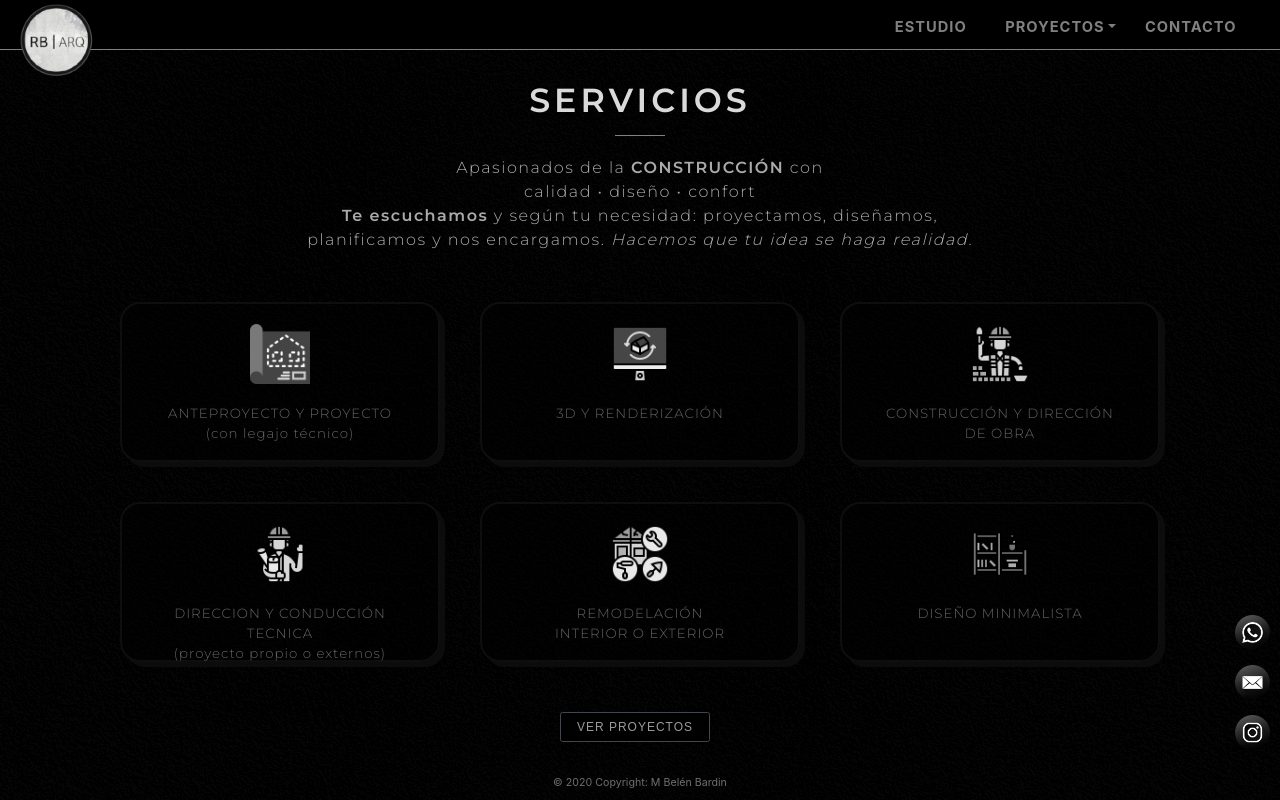
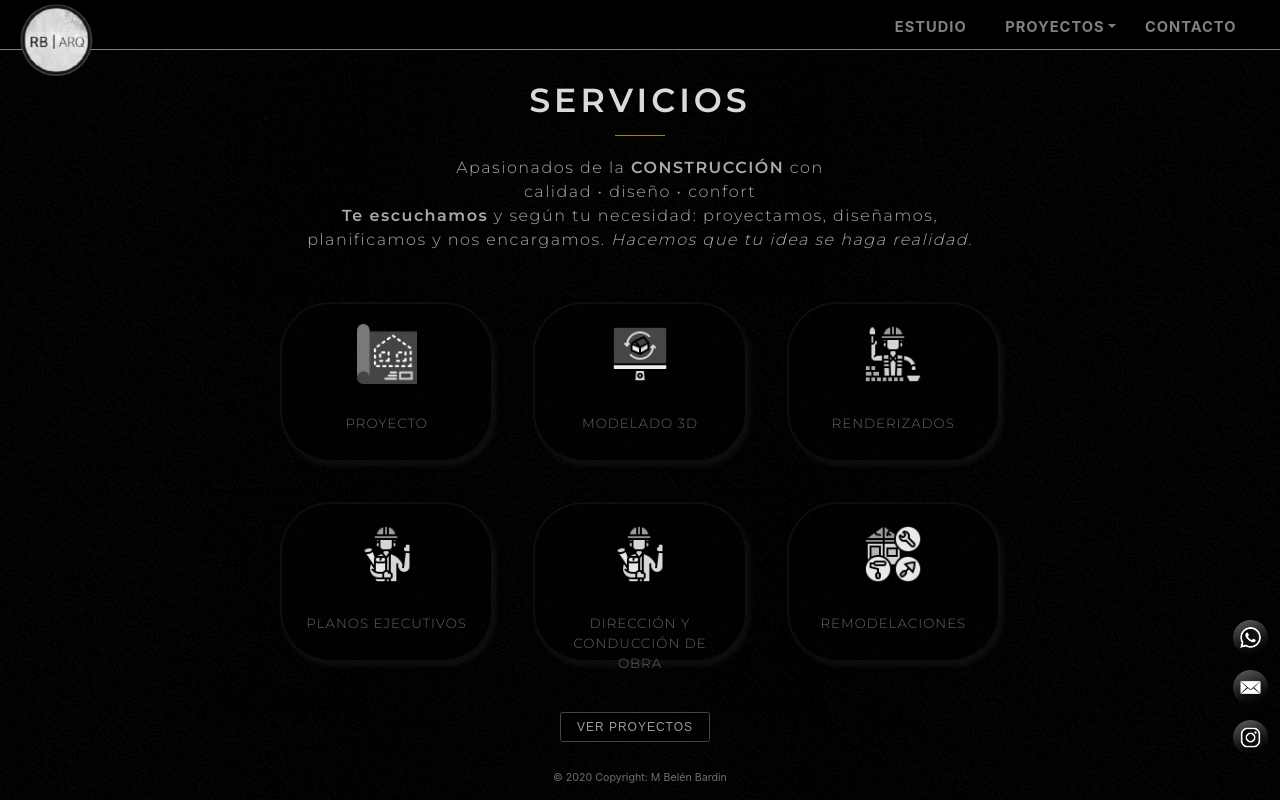
Before and after one commit to mbelenbardin/RB_ARQUITECTURA, a plain HTML site: page servicios.html in a window 1280 px wide. Drawn offline with nearby package versions, Linux system fonts and the light colour scheme.

Commit message:
version2

```diff
--- a/css/styles.css
+++ b/css/styles.css
@@ -18,10 +18,11 @@ body {
 .main {
   height: auto;
   width: 100%;
-  margin-left: 0rem; }
+  margin-left: 0rem;
+  margin-top: 5rem; }
 
 .box_titulo {
-  height: auto;
+  height: 100vh;
   width: 100%;
   margin: 0rem;
   padding: 0rem; }
@@ -59,7 +60,8 @@ body {
   height: 5rem;
   margin: 0;
   padding: 0;
-  position: sticky;
+  position: fixed;
+  z-index: 2;
   top: 0rem;
   border-bottom: 0.1rem solid grey; }
 
@@ -112,35 +114,26 @@ body {
   font-weight: bold; }
 
 /*footer*/
-.footer {
+.footer_texto {
   position: fixed;
-  bottom: 0rem;
-  width: 100%; }
-
-.footer_texto {
+  bottom: 0.5rem;
   background-color: transparent;
   height: 2.5rem;
   color: #6e6e6e;
   text-align: center;
-  font-size: 8pt;
-  padding: 0rem;
-  margin-top: 0rem; }
+  font-size: 8pt; }
 
 .footer_redes {
-  text-align: right;
-  background-color: transparent;
-  width: 100%;
-  padding-left: 0rem;
-  padding-right: 0rem; }
-  .footer_redes ul {
-    margin-right: 1rem; }
-    .footer_redes ul li {
-      display: block;
-      list-style: none; }
-      .footer_redes ul li img {
-        width: 3.5rem;
-        height: 3.5rem;
-        margin-bottom: 1.5rem; }
+  position: fixed;
+  right: 1.2rem;
+  bottom: 3rem;
+  background-color: transparent; }
+  .footer_redes a {
+    display: block; }
+    .footer_redes a img {
+      width: 3.5rem;
+      height: 3.5rem;
+      margin-bottom: 1.5rem; }
 
 /*titulo index*/
 .main_titulomarca {
@@ -330,9 +323,9 @@ body {
   padding-right: 0px; }
 
 .main_servicios_contenedor {
-  border-radius: 2rem;
-  border: 0.2rem solid #0e0e0e;
-  box-shadow: 5px 5px 0 #0c0c0c;
+  border-radius: 5rem;
+  border: 0.2rem solid rgba(39, 39, 39, 0.349);
+  box-shadow: 3px 4px 5px rgba(39, 39, 39, 0.349);
   background-image: url("imagenes/fondoservicios.png");
   display: inline-block;
   text-align: center;
@@ -352,8 +345,10 @@ body {
     padding: 1rem;
     letter-spacing: 0.1rem;
     text-align: center;
-    color: #666666; }
+    color: #666666;
+    margin-top: 1rem; }
 
+/*contacto*/
 .main_informacion_formulario {
   text-align: center;
   margin-bottom: 10rem;
@@ -365,8 +360,8 @@ body {
   padding: 2rem;
   margin-right: 5rem;
   background-image: url("imagenes/fondoservicios.png");
-  border: 0.2rem solid #222121;
-  box-shadow: 3px 5px 2px #222121;
+  border: 0.2rem solid rgba(61, 61, 61, 0.397);
+  box-shadow: 3px 4px 5px rgba(39, 39, 39, 0.349);
   border-radius: 2rem; }
   .main_informacion_formulario_form form input {
     height: 46px;
@@ -389,20 +384,6 @@ body {
     margin-bottom: 1rem;
     resize: none;
     color: #444444; }
-  .main_informacion_formulario_form form button {
-    width: 40%;
-    background-color: gray;
-    color: white;
-    text-align: center;
-    font-family: 'Raleway', sans-serif;
-    font-size: 10pt;
-    letter-spacing: 0.1rem;
-    height: 3rem;
-    border: solid 0.1rem white;
-    opacity: 60%; }
-  .main_informacion_formulario_form form button:hover {
-    color: whitesmoke;
-    background-color: black; }
 
 .main_informacion_personal {
   justify-content: center;
@@ -434,6 +415,7 @@ body {
         width: 4rem;
         height: 3rem; }
 
+/*contacto*/
 .main_informacion_RB {
   height: 50rem;
   margin: 0rem;
@@ -455,7 +437,7 @@ body {
   .main_informacion_RB_texto p {
     padding: 2rem;
     text-align: center;
-    font-size: 10.5pt;
+    font-size: 11pt;
     font-family: 'Montserrat', sans-serif;
     color: #aaaaaa;
     align-self: center; }
@@ -531,6 +513,7 @@ body {
   opacity: 1;
   transition: opacity 0.6s; }
 
+/*proyectos*/
 .main_main {
   justify-content: center; }
 
@@ -694,7 +677,7 @@ body {
     top: 1rem;
     left: 1rem;
     padding-bottom: 4rem;
-    height: auto;
+    height: 50rem;
     width: 95%;
     border-top: solid white 0.1rem;
     border-right: solid white 0.1rem;
@@ -707,6 +690,10 @@ body {
       font-family: 'Montserrat', sans-serif;
       color: #aaaaaa;
       align-self: center; }
+    .main_informacion_RB_texto .botoncontacto {
+      position: absolute;
+      top: 37rem;
+      left: 13rem; }
   .main_informacion_fotos_contenedor {
     background-image: url("imagenes/fondobody.png");
     margin: 0rem;
--- a/scss/_footer.scss
+++ b/scss/_footer.scss
@@ -1,33 +1,24 @@
 /*footer*/
 
-.footer{
+.footer_texto {
     position: fixed;
-    bottom: 0rem;
-    width: 100%;
-}
-.footer_texto {
+    bottom: 0.5rem;
     background-color: transparent;
     height: 2.5rem;
     color: rgb(110, 110, 110);
     text-align: center;
     font-size: 8pt;
-    padding:0rem;
-    margin-top: 0rem;
 }
 
 .footer_redes{
-    text-align: right;
+    position: fixed;
+    right: 1.2rem;
+    bottom: 3rem;
     background-color: transparent;
-    width: 100%;
-    padding-left: 0rem;
-    padding-right: 0rem;
 
-    ul {
-        margin-right: 1rem;
 
-        li{
+    a{
         display: block;
-            list-style: none;
 
         img{
             width: 3.5rem;
@@ -36,4 +27,3 @@
         }
     }
 }
-}
--- a/scss/_generales.scss
+++ b/scss/_generales.scss
@@ -28,10 +28,11 @@ body{
     height: auto;
 	width: 100%;
 	margin-left: 0rem;
+	margin-top: 5rem;
 }
 
 .box_titulo{
-	height: auto;
+	height: 100vh;
 	width: 100%;
 	margin:0rem;
 	padding:0rem;
--- a/scss/_header.scss
+++ b/scss/_header.scss
@@ -15,7 +15,8 @@
 	height: 5rem;
 	margin: 0;
 	padding: 0;
-	position: sticky;
+	position: fixed;
+	z-index: 2;
 	top: 0rem;
 	border-bottom: 0.1rem solid grey;
 }
--- a/scss/_resto.scss
+++ b/scss/_resto.scss
@@ -16,16 +16,15 @@
 }
 
 .main_servicios_contenedor{
-    border-radius: 2rem ;
-    border: 0.2rem solid rgb(14, 14, 14);
-    box-shadow: 5px 5px 0 rgb(12, 12, 12);
+    border-radius: 5rem ;
+    border: 0.2rem solid rgba(39, 39, 39, 0.349);
+    box-shadow: 3px 4px 5px rgba(39, 39, 39, 0.349);
     background-image: url("imagenes/fondoservicios.png");
     display: inline-block;
     text-align: center;
     padding: 1rem;
     margin: 2rem;
     height: 16rem;
-
 
     img{
         height: 6rem;
@@ -46,9 +45,11 @@
 	    letter-spacing: 0.1rem;
         text-align: center;
         color: rgb(102, 102, 102);
+        margin-top: 1rem;
     }
 }
 
+/*contacto*/
 .main_informacion{
     @extend .main_servicios
 }
@@ -65,8 +66,8 @@
 	padding:2rem;
     margin-right: 5rem;
     background-image: url("imagenes/fondoservicios.png");
-    border: 0.2rem solid rgb(34, 33, 33);
-    box-shadow: 3px 5px 2px rgb(34, 33, 33);
+    border: 0.2rem solid rgba(61, 61, 61, 0.397);
+    box-shadow: 3px 4px 5px rgba(39, 39, 39, 0.349);
     border-radius: 2rem;
 
     form{
@@ -98,24 +99,6 @@
 
         }
 
-        button{
-            width: 40%;
-            background-color: gray;
-            color: white;
-            text-align: center;
-            font-family: 'Raleway', sans-serif;
-            font-size: 10pt;
-            letter-spacing: 0.1rem;
-            height: 3rem;
-            border: solid 0.1rem white;
-            opacity: 60%;
-
-        }
-
-        button:hover{
-            color: whitesmoke;
-            background-color: black;
-            }
     }
 }
 
@@ -166,6 +149,8 @@
 
 }
 
+/*contacto*/
+
 .main_informacion_RB{
     height: 50rem;
     margin: 0rem;
@@ -189,7 +174,7 @@
     p{
         padding:2rem;
         text-align: center;
-        font-size: 10.5pt;
+        font-size: 11pt;
         font-family:'Montserrat', sans-serif ;
         color: rgb(170, 170, 170);
         align-self: center;
@@ -253,7 +238,6 @@
 
 }
 
-
 .main_informacion_fotos_contenedor_contenedor_mascara_rami{
     position:absolute;
     overflow:hidden;
@@ -290,6 +274,8 @@
     transition: opacity 0.6s;
 
 }
+
+/*proyectos*/
 
 .main_main{
     justify-content: center;
--- a/servicios.html
+++ b/servicios.html
@@ -15,7 +15,7 @@
 <body>
 
 	<div class="container-fluid">
-		<div class="row header">
+		<header class="row header">
 			<div class="col-2 header_foto">
 				<a href="index.html"><img src="Multimedia/logo.png" alt="Logo" id="logonavegador"></a>
 			</div>
@@ -32,9 +32,9 @@
 					<button type="button" class="btn btn-link"><a href="contacto.html">CONTACTO</a></button>
 				</div>
 			</div>
-		</div>
+		</header>
 
-		<div class="row main">
+		<main class="row main">
 			<div class="row main_titulo col-12">
 				<div class="col-12 align-self-center main_tituloprincipal">
 					<h2 class="titulo_principal">SERVICIOS </h2>
@@ -43,30 +43,30 @@
 				</div>
 			</div>
 			<div class="row main_servicios col-12">
-				<div class="main_servicios_contenedor col-lg-3 col-md-6 align-self-center">
+				<div class="main_servicios_contenedor col-lg-2 col-md-6 align-self-center">
 					<img src="Multimedia/iconos/blueprint.png" alt="">
-					<p>ANTEPROYECTO Y PROYECTO <br> (con legajo técnico) </p>
+					<p>PROYECTO</p>
 				</div>
-				<div class="main_servicios_contenedor col-lg-3 col-md-6 align-self-center">
+				<div class="main_servicios_contenedor col-lg-2 col-md-6 align-self-center">
 					<img src="Multimedia/iconos/renderizacion.png" alt="">
-					<p>3D Y RENDERIZACIÓN</p>
+					<p>MODELADO 3D</p>
 				</div>
-				<div class="main_servicios_contenedor col-lg-3 col-md-6 align-self-center">
+				<div class="main_servicios_contenedor col-lg-2 col-md-6 align-self-center">
 					<img src="Multimedia/iconos/trabajador.png" alt="">
-					<p>CONSTRUCCIÓN Y DIRECCIÓN <br>  DE OBRA </p>
+					<p>RENDERIZADOS</p>
 				</div>
 				<div class="w-100"></div>
-				<div class="main_servicios_contenedor col-lg-3 col-md-6 align-self-center">
+				<div class="main_servicios_contenedor col-lg-2 col-md-6 align-self-center">
 					<img src="Multimedia/iconos/worker.png" alt="">
-					<p>DIRECCION Y CONDUCCIÓN TECNICA <br> (proyecto propio o externos)</p>
+					<p>PLANOS EJECUTIVOS</p>
 				</div>
-				<div class="main_servicios_contenedor col-lg-3 col-md-6 align-self-center">
+				<div class="main_servicios_contenedor col-lg-2 col-md-6 align-self-center">
+					<img src="Multimedia/iconos/worker.png" alt="">
+					<p>DIRECCIÓN Y CONDUCCIÓN DE OBRA</p>
+				</div>
+				<div class="main_servicios_contenedor col-lg-2 col-md-6 align-self-center">
 					<img src="Multimedia/iconos/renovacion.png" alt="">
-					<p>REMODELACIÓN <br> INTERIOR O EXTERIOR</p>
-				</div>
-				<div class="main_servicios_contenedor col-lg-3 col-md-6 align-self-center">
-					<img src="Multimedia/iconos/decoracion-hogarena.png" alt="">
-					<p>DISEÑO MINIMALISTA</p>
+					<p>REMODELACIONES</p>
 				</div>
 			</div>
 			<div class="row main_boton col-12">
@@ -77,20 +77,19 @@
 				</div>
 			</div>
 
-		</div>
+		</main>
 
-		<div class="row footer">
-			<div class="col-12 footer_redes">
-				<ul>
-					<li><a href="https://api.whatsapp.com/send?phone=5493516844141&text=Hola!%20Me%20gustaría%20contactarme%20con%20ustedes"><img src="Multimedia/Redes/whatsapp2.png" alt="whatsapp"></a></li>
-					<li><a href="Contacto.html"><img src="Multimedia/Redes/correo-eletronico.png" alt="email"></a></li>
-					<li><a href="https://www.instagram.com/estudiorbarquitectura/?hl=es-la"><img src="Multimedia/Redes/instagram2.png" alt="Instagram"></a></li>
-				</ul>
+		<footer class="row footer">
+			<div class=" footer_redes">
+				<a href="https://api.whatsapp.com/send?phone=5493516844141&text=Hola!%20Me%20gustaría%20contactarme%20con%20ustedes"><img src="Multimedia/Redes/whatsapp2.png" alt="whatsapp"></a>
+				<a href="Contacto.html"><img src="Multimedia/Redes/correo-eletronico.png" alt="email"></a>
+				<a href="https://www.instagram.com/estudiorbarquitectura/?hl=es-la"><img src="Multimedia/Redes/instagram2.png" alt="Instagram"></a>
 			</div>
+
 			<div class="col-12 footer_texto">
 				<p>© 2020 Copyright: M Belén Bardin</p>
 			</div>
-		</div>
+		</footer>
 	</div>
 
 
```
Also changed, not shown: contacto.html (+20 -19 lines), index.html (+13 -12 lines), nosotros.html (+19 -17 lines), proyectos.html (+26 -28 lines), scss/_firstmobile.scss (+7 -1 lines), css/imagenes/fotonico_Mesa de trabajo 1.png, css/imagenes/fotorami_Mesa de trabajo 1.png, 2 other files. Lines whose indentation alone changed are shown as unchanged.
